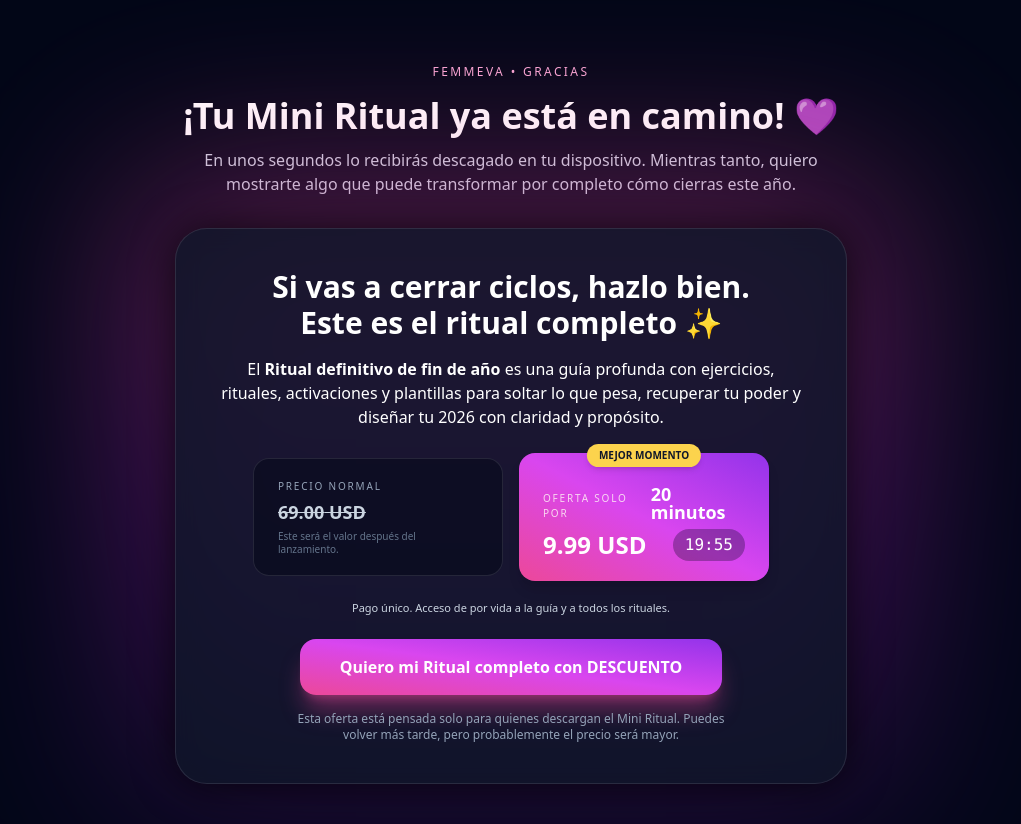
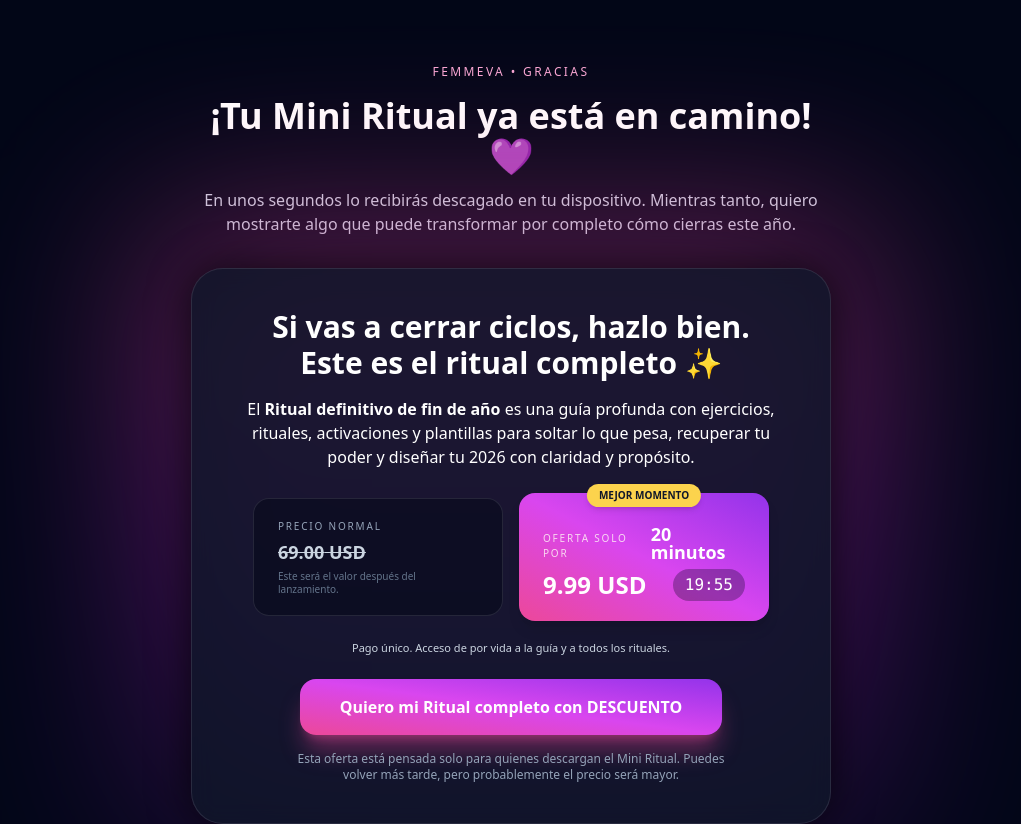
Before and after one commit to femmevaclub-a11y/femmeva-landing, a React (Vite) app: page /gracias in a window 1280 px wide. Shown: the top 824 px of the page, without its empty margins (129-1150 px from the left). Built offline with nearby package versions, Linux system fonts and the light colour scheme; no server answers.

Commit message:
Fix mobile overflow + Sheets await

```diff
--- a/src/index.css
+++ b/src/index.css
@@ -29,3 +29,11 @@
 .animate-fade-in {
   animation: fadeInSmooth 0.6s ease-out forwards;
 }
+
+html,
+body,
+#root {
+  width: 100%;
+  max-width: 100%;
+  overflow-x: hidden;  /* ⬅️ esto bloquea el deslizamiento lateral */
+}
--- a/src/pages/FreebiePage.jsx
+++ b/src/pages/FreebiePage.jsx
@@ -9,10 +9,10 @@ import FooterInicioGracias from "../components/FooterInicioGracias";
 
 export default function FreebiePage() {
   return (
-    <div className="min-h-screen bg-slate-950 text-white">
+    <div className="min-h-screen w-full overflow-x-hidden bg-slate-950 text-white">
       {/* <Navbar /> */}
 
-      <main className="mx-auto max-w-5xl px-4 py-12 md:py-20">
+      <main className="mx-auto max-w-5xl sm:max-w-2xl px-4 py-12 md:py-20">
         <Motion.div
           initial="hidden"
           whileInView="visible"
--- a/src/pages/GraciasPage.jsx
+++ b/src/pages/GraciasPage.jsx
@@ -86,8 +86,8 @@ export default function GraciasPage() {
   const isLastSeconds = timeLeft <= 10;
 
   return (
-    <div className="min-h-screen bg-slate-950 text-white">
-      <main className="mx-auto max-w-4xl px-4 py-16 text-center">
+    <div className="min-h-screen w-full overflow-x-hidden bg-slate-950 text-white">
+      <main className="mx-auto max-w-4xl sm:max-w-2xl px-4 py-16 text-center">
         <p className="text-xs uppercase tracking-[0.2em] text-pink-300 mb-4">
           Femmeva • Gracias
         </p>
--- a/src/pages/RitualPage.jsx
+++ b/src/pages/RitualPage.jsx
@@ -27,13 +27,13 @@ function RitualPage() {
   };
 
   return (
-    <div className="min-h-screen bg-slate-950 text-slate-100">
+    <div className="min-h-screen w-full overflow-x-hidden bg-slate-950 text-slate-100 ">
       {/* Fondo degradado global */}
       <div className="pointer-events-none fixed inset-0 -z-10 bg-[radial-gradient(circle_at_top,_#f472b680,_transparent_60%),radial-gradient(circle_at_bottom,_#6366f180,_transparent_60%)]" />
 
       <Navbar onCTAClick={handleScrollToCTA} />
 
-      <main className="mx-auto max-w-5xl px-4 pb-20 pt-10 md:pt-16">
+      <main className="mx-auto max-w-5xl sm:max-w-2xl px-4 pb-20 pt-10 md:pt-16">
         <HeroSection
           checkoutUrl={CHECKOUT_URL}
           launchPrice={LAUNCH_PRICE}
```
